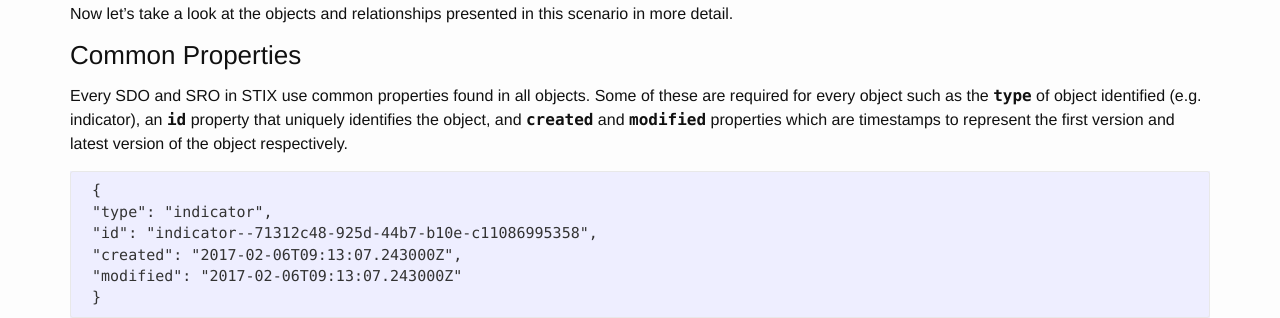
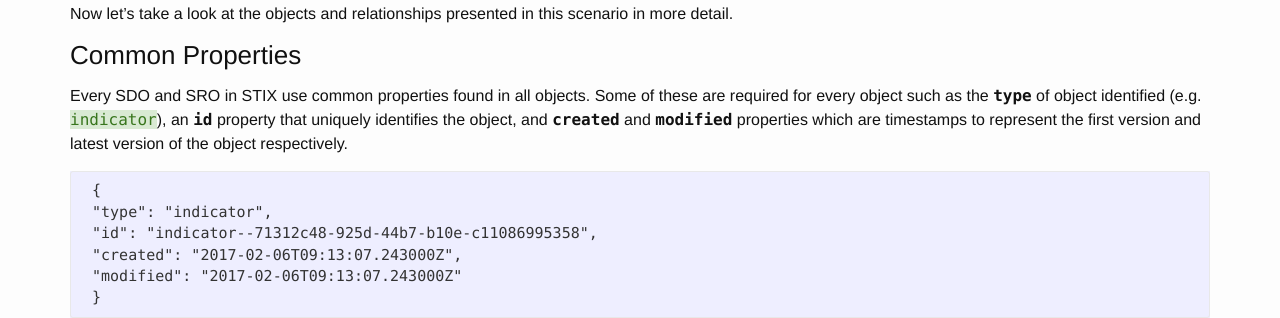
Before and after one commit to oasis-open/cti-documentation, a Jekyll site: the page built from stix/walkthrough.md, in a window 1280 px wide. Shown: the part 1279-1597 px from the top of the page. Built offline with Jekyll 4.4.1, drawn with Linux system fonts in a browser that asks for light colours; some of the changed text lies outside the part shown.

Commit message:
Changed font/background for property values

````diff
--- a/_sass/_base.scss
+++ b/_sass/_base.scss
@@ -76,6 +76,12 @@
 
 .sdo {
   font-family: consolas, monospace;
+}
+
+.values {
+  font-family: consolas, monospace;
+  color: #38761d;
+  background-color: #D9EAD3;
 }
 
 /**
--- a/stix/walkthrough.md
+++ b/stix/walkthrough.md
@@ -39,7 +39,7 @@
 
 ### Common Properties
 
-Every SDO and SRO in STIX use common properties found in all objects. Some of these are required for every object such as the <span class="sdo">**type**</span> of object identified (e.g. indicator), an <span class="sdo">**id**</span> property that uniquely identifies the object, and <span class="sdo">**created**</span> and <span class="sdo">**modified**</span> properties which are timestamps to represent the first version and latest version of the object respectively.
+Every SDO and SRO in STIX use common properties found in all objects. Some of these are required for every object such as the <span class="sdo">**type**</span> of object identified (e.g. <span class="values">indicator</span>), an <span class="sdo">**id**</span> property that uniquely identifies the object, and <span class="sdo">**created**</span> and <span class="sdo">**modified**</span> properties which are timestamps to represent the first version and latest version of the object respectively.
 
 ```
  {
@@ -115,7 +115,7 @@
  }
 ```
 
-So the Relationship object used in our scenario for Company A links the <span class="sdo">**source_ref**</span> (indicator) with the <span class="sdo">**target_ref**</span> (malware) by their unique ids. The <span class="sdo">**relationship_type**</span> shows that the Indicator SDO indicates the Malware SDO. The indicates value is a specification-designed relationship type with the full table of defined relationships available [here](https://docs.google.com/document/d/1S5XhY6F5OT599b0OuHtUf8IBzFvNY8RysFHIj93DgsY/edit#heading=h.sypzg7rvdvc1). These specification-designed relationship types are suggested, but content producers are able to define their own.
+So the Relationship object used in our scenario for Company A links the <span class="sdo">**source_ref**</span> (indicator) with the <span class="sdo">**target_ref**</span> (malware) by their unique ids. The <span class="sdo">**relationship_type**</span> shows that the Indicator SDO <span class="values">indicates</span> the Malware SDO. The <span class="values">indicates</span> value is a specification-designed relationship type with the full table of defined relationships available [here](https://docs.google.com/document/d/1S5XhY6F5OT599b0OuHtUf8IBzFvNY8RysFHIj93DgsY/edit#heading=h.sypzg7rvdvc1). These specification-designed relationship types are suggested, but content producers are able to define their own.
 
 With this Relationship SRO, Company A has related the Indicator SDO to the Malware SDO. A diagram of this relationship below shows the SDO “nodes” and the SRO “edge”.
 
@@ -126,7 +126,7 @@
 
 ### STIX Bundle ![Bundle Icon]({{ site.baseurl }}/img/bundle.png)
 
-Company A utilizes a STIX Bundle to hold these three STIX Objects. Bundles are used to share a collection of STIX objects in one JSON document and can have any number of arbitrary, unrelated objects. In this scenario the objects happen to be related, but this is not necessary or required for bundles. A Bundle is not a STIX object, so it doesn’t contain all of the common properties that objects hold. However, it does contain a <span class="sdo">**type**</span> property that must be bundle and also a unique <span class="sdo">**id**</span> property similar to STIX objects. There is also a required <span class="sdo">**spec_version**</span> property to indicate the STIX specification which must be 2.0 in this example. In addition to these required properties the list of your STIX objects is contained in the <span class="sdo">**objects**</span> property list. More information on Bundle is available in the spec under the [Bundle section](https://docs.google.com/document/d/1IcA5KhglNdyX3tO17bBluC5nqSf70M5qgK9nuAoYJgw/edit#heading=h.rvtdrdkf1jdv). Altogether, Company A’s Bundle will look like this:
+Company A utilizes a STIX Bundle to hold these three STIX Objects. Bundles are used to share a collection of STIX objects in one JSON document and can have any number of arbitrary, unrelated objects. In this scenario the objects happen to be related, but this is not necessary or required for bundles. A Bundle is not a STIX object, so it doesn’t contain all of the common properties that objects hold. However, it does contain a <span class="sdo">**type**</span> property that must be <span class="values">bundle</span> and also a unique <span class="sdo">**id**</span> property similar to STIX objects. There is also a required <span class="sdo">**spec_version**</span> property to indicate the STIX specification which must be <span class="values">2.0</span> in this example. In addition to these required properties the list of your STIX objects is contained in the <span class="sdo">**objects**</span> property list. More information on Bundle is available in the spec under the [Bundle section](https://docs.google.com/document/d/1IcA5KhglNdyX3tO17bBluC5nqSf70M5qgK9nuAoYJgw/edit#heading=h.rvtdrdkf1jdv). Altogether, Company A’s Bundle will look like this:
 
 ```
  {
````
